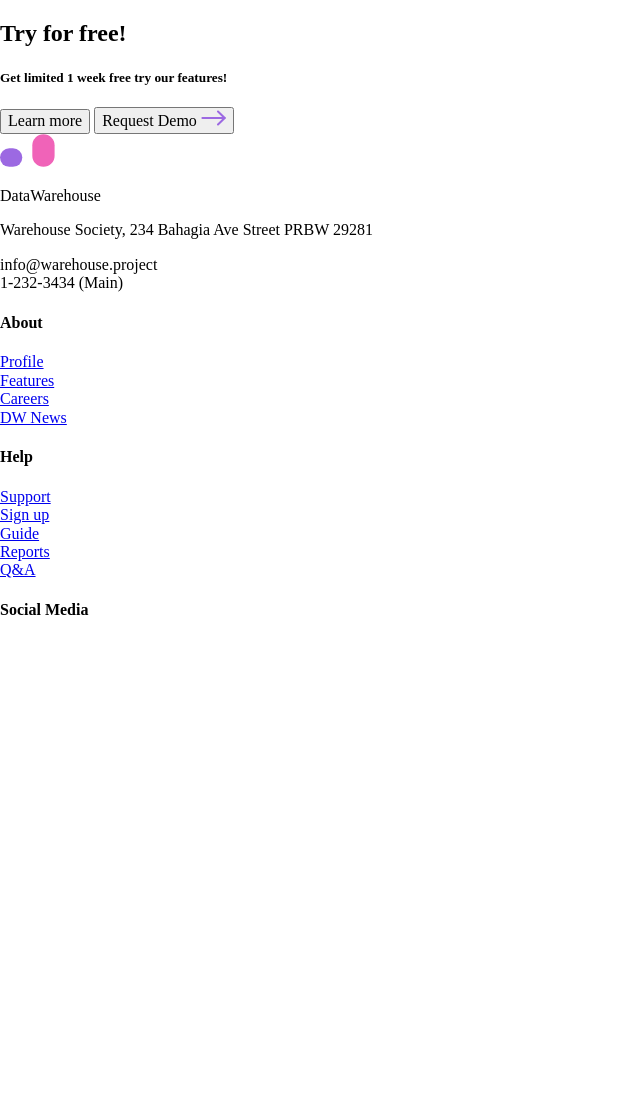
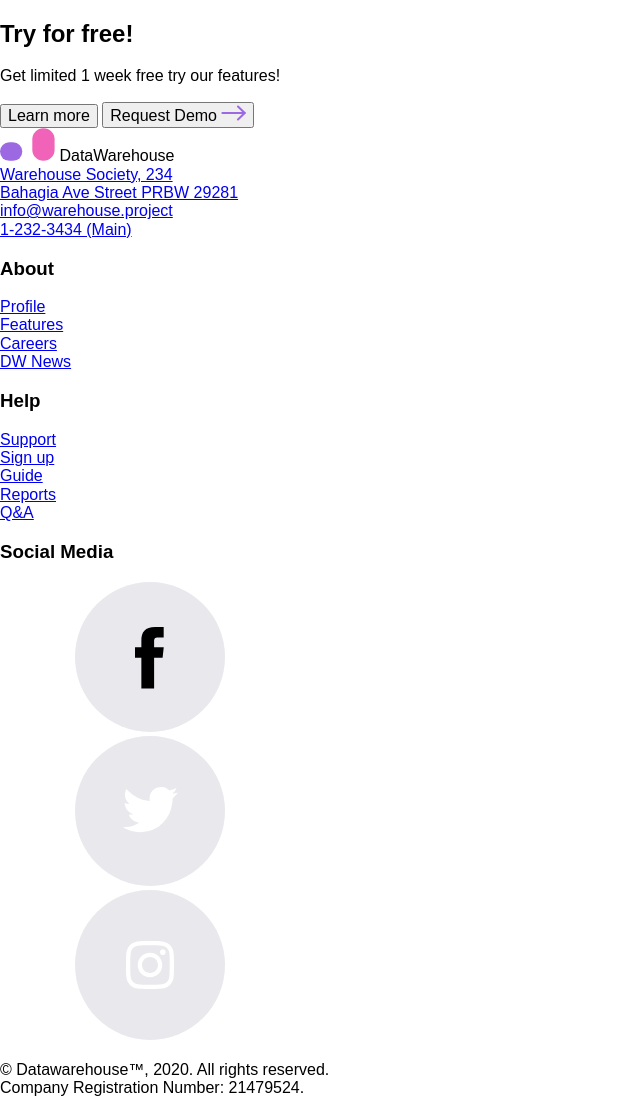
Before and after one commit to dmpro91/beetroot, a website: page index.html in a window 1280 px wide. Shown: the whole page, without its empty margins (0-640 px from the left). Before the commit the page ends 800 px from the top, so only its background shows below. Drawn offline with Linux system fonts and the light colour scheme.

Commit message:
new commit

```diff
--- a/index.html
+++ b/index.html
@@ -4,94 +4,102 @@
     <meta charset="UTF-8" />
     <meta http-equiv="X-UA-Compatible" content="IE=edge" />
     <meta name="viewport" content="width=device-width, initial-scale=1.0" />
-    <link rel="stylesheet" href="./style.css" />
+    <link rel="stylesheet" href="./scss/style.css" />
     <title>Document</title>
   </head>
   <body>
     <footer class="footer">
-      <div class="footer__wrapper">
-        <div class="footer__block block__first">
-          <div class="footer__add">
-            <h2 class="footer__title">Try for free!</h2>
-            <h5 class="footer__subtitle">
-              Get limited 1 week free try our features!
-            </h5>
+      <div class="wrapper">
+        <div class="footer__heading">
+          <div class="footer__heading-title">
+            <h2 class="title">Try for free!</h2>
+            <p class="text">Get limited 1 week free try our features!</p>
           </div>
-          <div class="footer__buttons">
-            <button class="footer__btn--pink">Learn more</button>
-            <button class="footer__btn-regular">
+          <div class="footer__heading-button">
+            <button class="button-pink">Learn more</button>
+            <button class="button">
               Request Demo <img src="./scss/images/arrow.svg" alt="arrow" />
             </button>
           </div>
         </div>
-        <div class="footer__block block__nav">
-          <div class="block__contact">
-            <div class="contact__logo logo">
-              <img src="./scss/images/Logo.svg" alt="logo" />
-              <p class="logo__text">DataWarehouse</p>
-            </div>
-            <p class="contact__address">
-              Warehouse Society, 234 Bahagia Ave Street PRBW 29281
-            </p>
-            <p class="contact__mail">
-              info@warehouse.project <br />
-              1-232-3434 (Main)
-            </p>
-          </div>
-          <div class="block__nav-about">
-            <h4 class="block__title">About</h4>
-            <nav class="nav">
-              <ul class="block__menu menu menu">
-                <li class="menu__item-footer">
-                  <a href="#" class="menu__link-footer">Profile</a>
+        <div class="footer__block">
+          <div class="footer__info">
+            <a href="#"> <img src="./scss/images/Logo.svg" alt="logo" /></a>
+            <span class="footer__info-name">DataWarehouse</span>
+            <ul class="footer__info-list">
+              <li>
+                <a class="footer__info-address" href="#"
+                  >Warehouse Society, 234 <br />
+                  Bahagia Ave Street PRBW 29281
+                </a>
               </li>
-                <li class="menu__item-footer">
-                  <a href="#" class="menu__link-footer"> Features</a>
+              <li>
+                <a class="footer__info-personal" href="#"
+                  >info@warehouse.project</a
+                >
               </li>
-                <li class="menu__item-footer">
-                  <a href="#" class="menu__link-footer"> Careers </a>
-                </li>
-                <li class="menu__item-footer">
-                  <a href="#" class="menu__link-footer"> DW News</a>
+              <li>
+                <a class="footer__info-personal" href="#"> 1-232-3434 (Main)</a>
               </li>
             </ul>
-            </nav>
           </div>
-          <div class="block__nav-help">
-            <h4 class="block__title">Help</h4>
-            <nav class="nav">
-              <ul class="block__menu menu">
-                <li class="menu__item-footer">
-                  <a href="#" class="menu__link-footer">Support</a>
-                </li>
-                <li class="menu__item-footer">
-                  <a href="#" class="menu__link-footer"> Sign up</a>
-                </li>
-                <li class="menu__item-footer">
-                  <a href="#" class="menu__link-footer"> Guide</a>
-                </li>
-                <li class="menu__item-footer">
-                  <a href="#" class="menu__link-footer"> Reports</a>
-                </li>
-                <li class="menu__item-footer">
-                  <a href="#" class="menu__link-footer"> Q&A</a>
-                </li>
+          <div class="footer__nav">
+            <ul class="footer__nav-list">
+              <h3 class="subtitle">About</h3>
+              <li><a class="footer__nav-link" href="#">Profile</a></li>
+              <li><a class="footer__nav-link" href="#">Features</a></li>
+              <li><a class="footer__nav-link" href="#">Careers</a></li>
+              <li><a class="footer__nav-link" href="#">DW News</a></li>
             </ul>
-            </nav>
+            <ul class="footer__nav-list">
+              <h3 class="subtitle">Help</h3>
+              <li><a class="footer__nav-link" href="#">Support</a></li>
+              <li><a class="footer__nav-link" href="#">Sign up</a></li>
+              <li><a class="footer__nav-link" href="#">Guide</a></li>
+              <li><a class="footer__nav-link" href="#">Reports</a></li>
+              <li><a class="footer__nav-link" href="#">Q&A</a></li>
+            </ul>
+            <div class="footer__social">
+              <h3 class="subtitle">Social Media</h3>
+              <div class="footer__social-block">
+                <div class="footer__social-bg footer__social-bg--dark">
+                  <a href="#"
+                    ><svg
+                      class="footer__social-icon footer__social-icon--dark"
+                    >
+                      <use
+                        xlink:href="./scss/images/sprite.svg#f"
+                      ></use></svg
+                  ></a>
                 </div>
-          <div class="block__social social">
-            <h4 class="block__title">Social Media</h4>
-            <nav class="nav">
-                <ul class="social__icons icon-list">
-                    <li class="icon-list__item">
-
-                    </li>
-
-                </ul>
-
-            </nav>
+                <div class="footer__social-bg footer__social-bg--blue">
+                  <a href="#"
+                    ><svg
+                      class="footer__social-icon footer__social-icon--blue"
+                    >
+                      <use
+                        xlink:href="./scss/images/sprite.svg#t"
+                      ></use></svg
+                  ></a>
+                </div>
+                <div class="footer__social-bg footer__social-bg--pink">
+                  <a href="#"
+                    ><svg
+                      class="footer__social-icon footer__social-icon--pink"
+                    >
+                      <use
+                        xlink:href="./scss/images/sprite.svg#i"
+                      ></use></svg
+                  ></a>
                 </div>
               </div>
+            </div>
+          </div>
+        </div>
+        <p class="footer__end-text">
+          © Datawarehouse™, 2020. All rights reserved. <br> Company Registration
+          Number: 21479524.
+        </p>
       </div>
     </footer>
   </body>
```
Also changed, not shown: scss/images/sprite.svg (added), scss/style.css (added), scss/style.scss (line endings or trailing spaces), 1 other file. Lines whose indentation alone changed are shown as unchanged.
